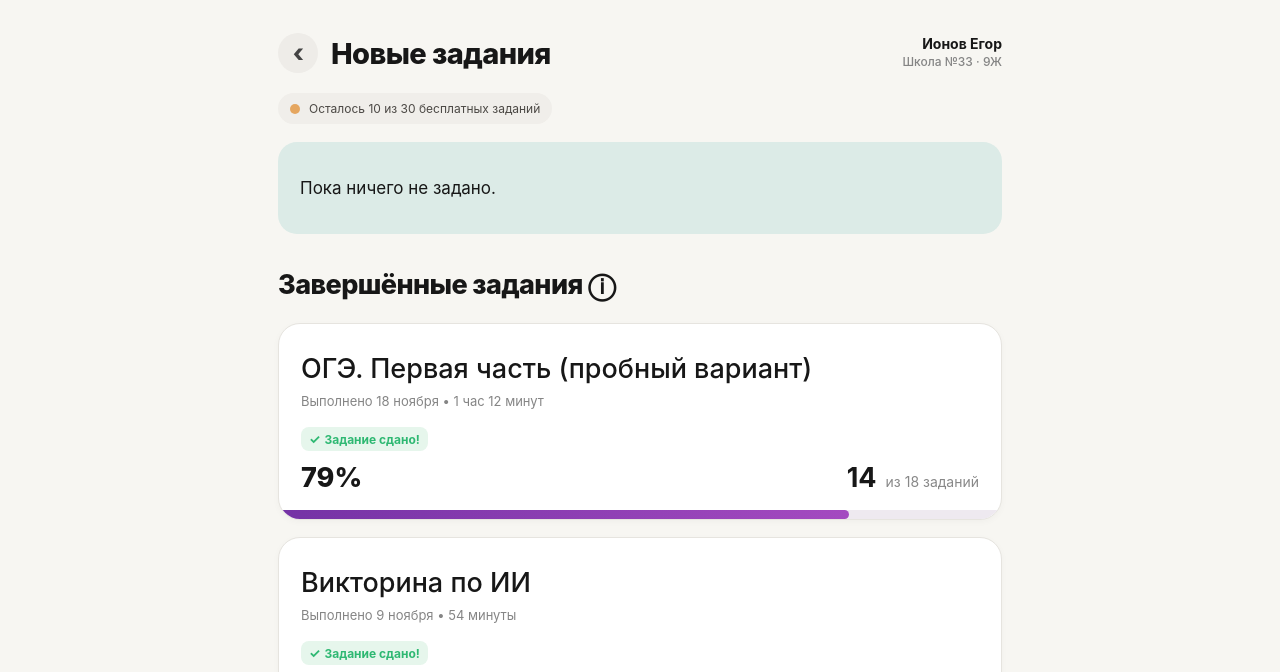
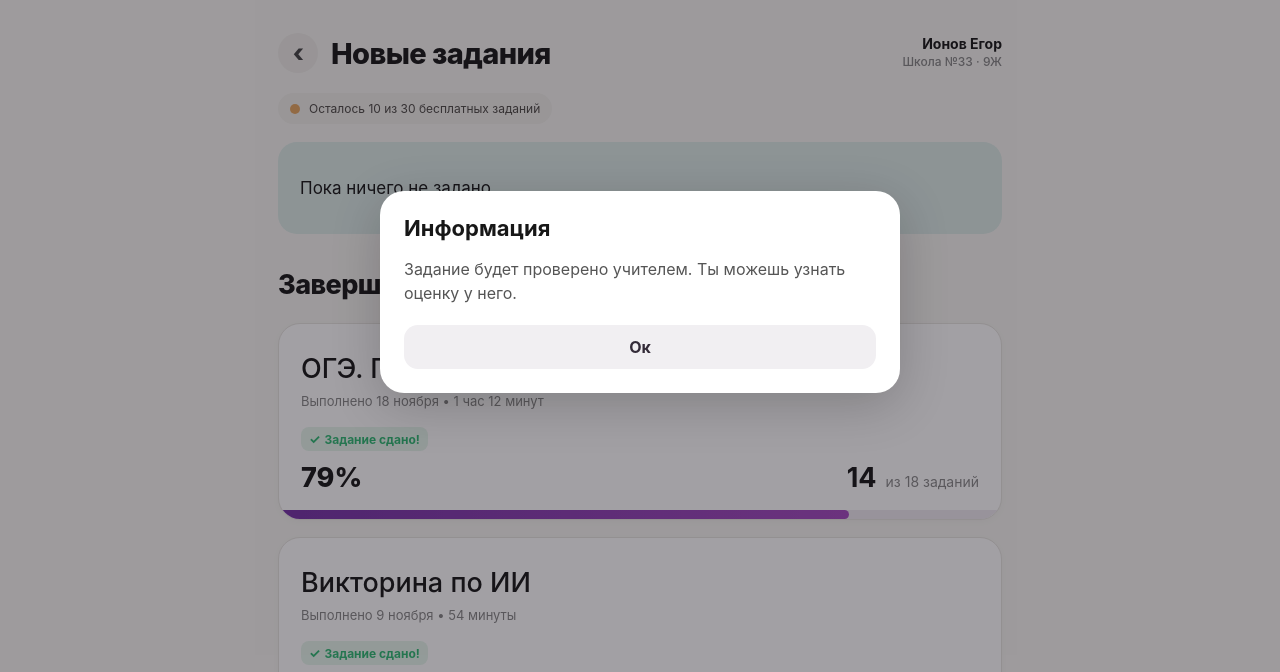
Before and after one commit to ionovegor52-ai/uchi.ru.ionov, a plain HTML site: page index.html in a window 1280 px wide. Both pictures are taken after a click on the button 640 px from the left and 529 px from the top of the page. Shown: the part 108-780 px from the top of the page. Drawn offline with nearby package versions, Linux system fonts and the light colour scheme.

Commit message:
Update index.html

```diff
--- a/index.html
+++ b/index.html
@@ -1,4 +1,3 @@
-
 <!DOCTYPE html>
 <html lang="ru">
 <head>
@@ -105,11 +104,9 @@ nav button.active{color:var(--purple);border-bottom-color:var(--purple)}
 </header>
 <main class="wrap" id="main"></main>
 
-<!-- Модальное окно ошибки -->
+<!-- Модальное окно -->
 <div class="overlay" id="errorOverlay">
- <div class="modal" id="modalContent">
-  <!-- Содержимое модалки будет меняться через JS -->
- </div>
+ <div class="modal" id="modalContent"></div>
 </div>
 
 <script>
@@ -218,12 +215,17 @@ function showModal(title, text, type) {
             <button class="primary" id="goReserveBtn">Зайти в резервный</button>
             <button class="secondary" id="closeErrorBtn">Отмена</button>
         `;
+    } else if (type === "task") {
+        buttonsHtml = `<button class="secondary" id="closeErrorBtn">Ок</button>`;
     } else {
         buttonsHtml = `<button class="secondary" id="closeErrorBtn">Ок</button>`;
     }
 
+    // Убираем красный цвет заголовка, если это обычное уведомление
+    let titleColor = (type === "task") ? "var(--ink)" : "var(--danger)";
+
     modalContent.innerHTML = `
-        <h2>${title}</h2>
+        <h2 style="color: ${titleColor};">${title}</h2>
         <p>${text}</p>
         <div class="modalactions">${buttonsHtml}</div>
     `;
@@ -277,6 +279,13 @@ function render(page='tasks'){
 
 document.addEventListener('click',e=>{
  const page=e.target.closest('[data-page]');if(page){render(page.dataset.page);return}
+
+ // Обработка клика по карточке задания
+ const card = e.target.closest('[data-task]');
+ if (card) {
+     showModal("Информация", "Задание будет проверено учителем. Ты можешь узнать оценку у него.", "task");
+     return;
+ }
 });
 document.getElementById('headerProfileBtn').addEventListener('click', () => render('profile'));
 
```
